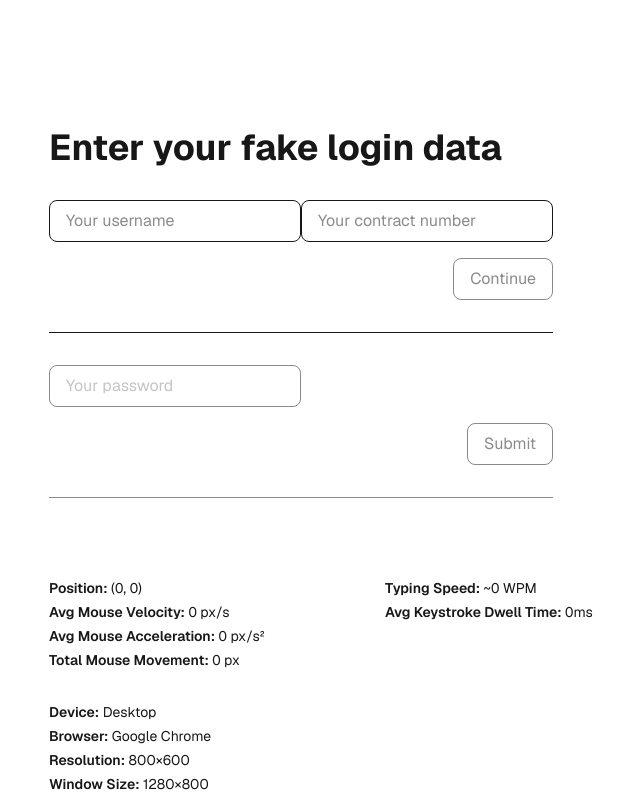
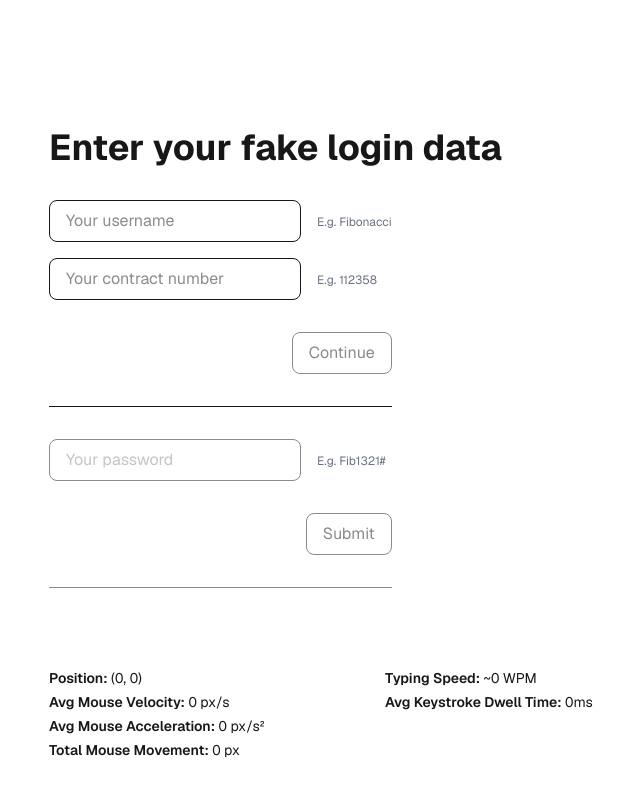
Before and after one commit to sallvi/behavior-profiling, a Next.js app: page / in a window 1280 px wide. Shown: the top 794 px of the page, without its empty margins (271-911 px from the left). Built offline with nearby package versions, Linux system fonts and the light colour scheme.

Commit message:
Add input remarks.

```diff
--- a/app/globals.css
+++ b/app/globals.css
@@ -38,6 +38,9 @@ button, input {
   border-radius: 0.5rem;
   padding: 0.5rem 1rem;
 }
+input {
+  margin: 0em 1em 1em 0em;
+}
 button:disabled, input:disabled {
   opacity: 0.5 !important;
   cursor: not-allowed;
--- a/app/page.tsx
+++ b/app/page.tsx
@@ -338,18 +338,24 @@ export default function Home() {
       <main className="flex min-h-screen w-full max-w-3xl flex-col items-center justify-between py-32 px-16 bg-white dark:bg-black sm:items-start">
         <h1 className="text-4xl font-bold mb-8">Enter your fake login data</h1>
         <form onSubmit={handleSubmit}>
+          <div>
             <input
             value={username}
             onChange={ e =>  setUsername(e.target.value) }
             disabled={enabled}
             placeholder="Your username"
             />
+            <small className="text-gray-500 text-xs">E.g. Fibonacci</small>
+          </div>
+          <div>
             <input
             value={contract}
             onChange={ e =>  setContract(e.target.value) }
             disabled={enabled}
             placeholder="Your contract number"
             />
+            <small className="text-gray-500 text-xs">E.g. 112358</small>
+          </div>
           <div className="flex gap-2 justify-end mt-4">
             <button
               type="button"
@@ -361,6 +367,7 @@ export default function Home() {
           </div>
           <hr className={enabled ? 'disabled' : ''} />
           <div>
+            <div>
               <input
               value={password}
               type="password"
@@ -368,6 +375,8 @@ export default function Home() {
               onChange={ e => setPassword(e.target.value) }
               placeholder="Your password"
               />
+              <small className="text-gray-500 text-xs">E.g. Fib1321#</small>
+            </div>
           </div>
           <div className="flex gap-2 justify-end mt-4">
             <button
```
Lines whose indentation alone changed are shown as unchanged.
